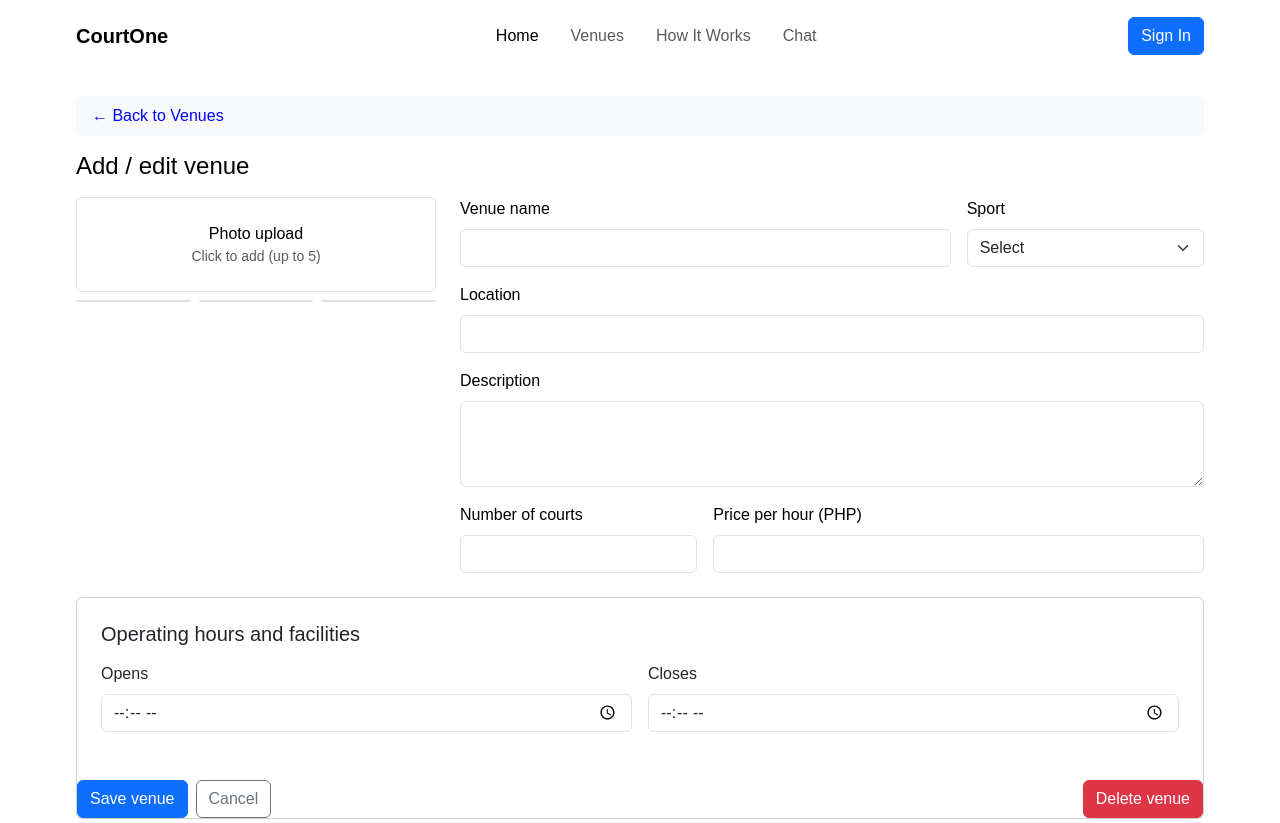
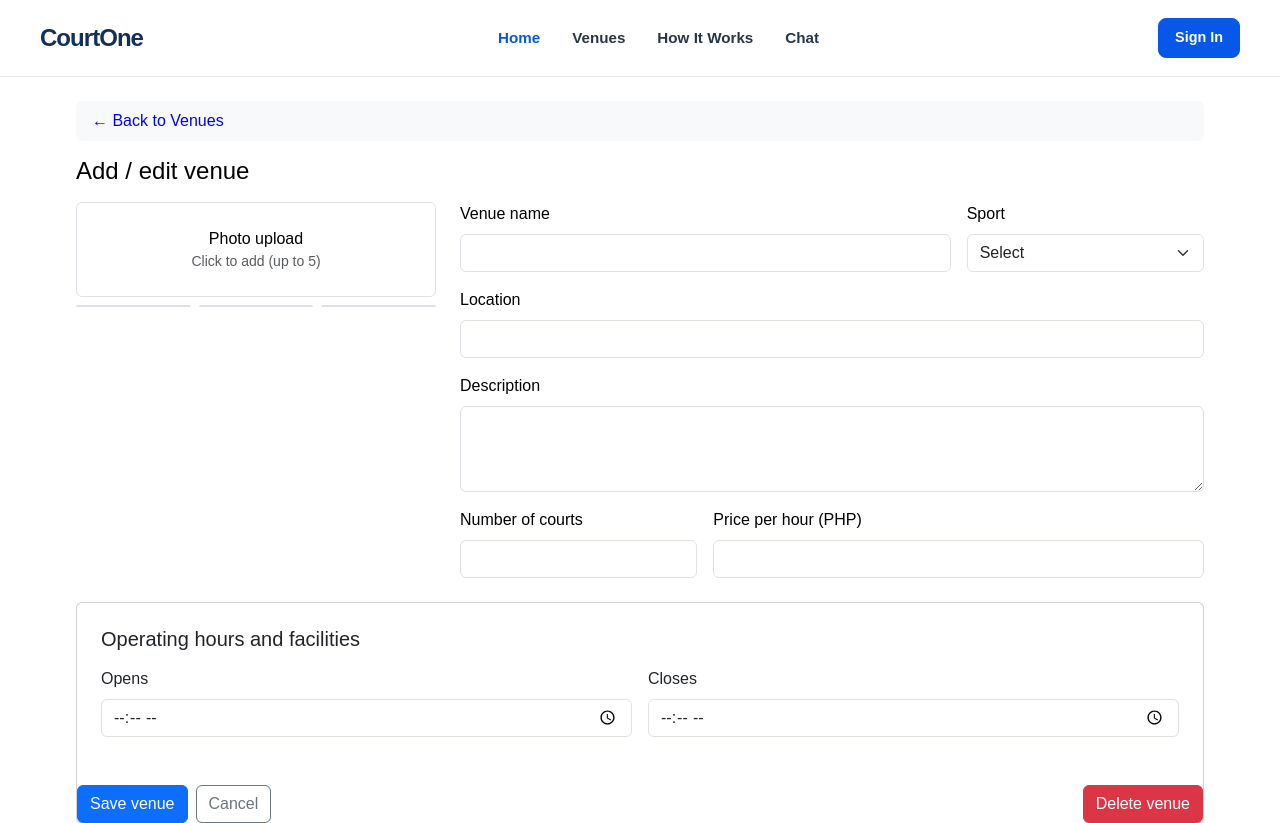
Before and after one commit to AndrewTDLSU/CCAPDEV-N24-1-CourtOne, a PHP site: page /venueForm.html in a window 1280 px wide. Shown: the top 823 px of the page. Run offline with PHP 8.4, Linux system fonts and the light colour scheme.

Commit message:
made the top bar uniformed, and fixed venue card image sizes

```diff
--- a/adminDashboard.html
+++ b/adminDashboard.html
@@ -7,6 +7,7 @@
     <link rel="stylesheet" href="bootstrap-5.3.8-dist/css/bootstrap.min.css">
     <link rel="stylesheet" href="customCSS/style.css">
     <link rel="stylesheet" href="customCSS/adminStyles.css">
+    <link rel="stylesheet" href="customCSS/topbar.css">
 </head>
 <body>
     <!-- Show the logged-in role, desktop links, profile avatar, and mobile menu. -->
--- a/bookingConfirmation.html
+++ b/bookingConfirmation.html
@@ -11,6 +11,7 @@
 
     <!-- Custom CSS -->
     <link rel="stylesheet" href="customCSS/style.css">
+    <link rel="stylesheet" href="customCSS/topbar.css">
 </head>
 
 <body>
--- a/browseVenues.html
+++ b/browseVenues.html
@@ -5,6 +5,7 @@
     <title>CourtOne Venues</title>
     <meta name="viewport" content="width=device-width, initial-scale=1.0">
     <link rel="stylesheet" href="customCSS/browseVenues.css">
+    <link rel="stylesheet" href="customCSS/topbar.css">
 </head>
 
 <body>
--- a/chat.html
+++ b/chat.html
@@ -5,6 +5,7 @@
     <title>CourtOne Chat</title>
     <meta name="viewport" content="width=device-width, initial-scale=1.0">
     <link rel="stylesheet" href="customCSS/chat.css">
+    <link rel="stylesheet" href="customCSS/topbar.css">
 </head>
 
 <body>
--- /dev/null
+++ b/customCSS/topbar.css
@@ -0,0 +1,329 @@
+body > header.container,
+body > header.admin-header,
+body > nav,
+.page-shell > header.topbar {
+    position: relative;
+    z-index: 10;
+    box-sizing: border-box;
+    min-height: 76px;
+    margin: 0;
+    border-bottom: 1px solid #e5e7eb;
+    background: #fff;
+}
+
+body > header.container {
+    width: 100%;
+    max-width: none;
+    padding: 0 !important;
+}
+
+body > header.container > nav {
+    box-sizing: border-box;
+    width: min(1200px, calc(100% - 2rem));
+    min-height: 76px;
+    display: flex;
+    align-items: center;
+    justify-content: space-between;
+    gap: 1.5rem;
+    margin: 0 auto;
+    padding: 0 !important;
+}
+
+body > header.container > nav > .navbar-brand,
+body > header.container > nav.d-flex > a:first-child {
+    flex: 0 0 auto;
+    color: #12305b;
+    font-size: 1.5rem;
+    font-weight: 800;
+    letter-spacing: -0.04em;
+    text-decoration: none;
+}
+
+body > header.container > nav .navbar-collapse {
+    justify-content: center;
+}
+
+body > header.container > nav .navbar-nav {
+    align-items: center;
+    gap: clamp(0.5rem, 2vw, 1.5rem);
+}
+
+body > header.container > nav .nav-link,
+body > header.container > nav.d-flex > a:not(:first-child) {
+    color: #27364b;
+    font-size: 0.95rem;
+    font-weight: 600;
+    text-decoration: none;
+    white-space: nowrap;
+}
+
+body > header.container > nav .nav-link:hover,
+body > header.container > nav .nav-link.active,
+body > header.container > nav.d-flex > a:not(:first-child):hover {
+    color: #0757e8;
+}
+
+body > header.container > nav.d-flex > a:first-child,
+body > header.container > nav.d-flex > a:last-child {
+    white-space: nowrap;
+}
+
+body > header.container > nav.d-flex > a:last-child {
+    margin-left: auto;
+    padding: 0.55rem 1rem;
+    border: 1px solid #dce5f1;
+    border-radius: 0.5rem;
+    background: #f5f8fc;
+    color: #12305b;
+    font-size: 0.9rem;
+    font-weight: 700;
+    text-decoration: none;
+}
+
+body > header.container > nav > .d-flex {
+    align-items: center;
+}
+
+body > header.container > nav .btn-primary,
+.page-shell > .topbar .sign-in {
+    min-height: 40px;
+    display: inline-flex;
+    align-items: center;
+    justify-content: center;
+    padding: 0.55rem 1rem;
+    border: 1px solid #0757e8;
+    border-radius: 0.5rem;
+    background: #0757e8;
+    color: #fff;
+    font-size: 0.9rem;
+    font-weight: 700;
+    line-height: 1.2;
+    text-decoration: none;
+    white-space: nowrap;
+}
+
+body > header.container > nav .btn-primary:hover,
+.page-shell > .topbar .sign-in:hover {
+    border-color: #0649c7;
+    background: #0649c7;
+    color: #fff;
+}
+
+body > header.container > nav .navbar-toggler {
+    flex: 0 0 auto;
+}
+
+body > header.container > nav .dropdown-menu {
+    z-index: 20;
+}
+
+body > header.container > nav .dropdown-toggle.btn-secondary {
+    min-height: 40px;
+    border-radius: 0.5rem;
+    font-size: 0.9rem;
+    font-weight: 700;
+}
+
+body > nav {
+    box-sizing: border-box;
+    display: flex;
+    align-items: center;
+    justify-content: center;
+    flex-wrap: wrap;
+    gap: clamp(1rem, 3vw, 2rem);
+    padding: 0 1rem;
+    text-align: left;
+}
+
+body > nav a {
+    margin: 0;
+    color: #27364b;
+    font-size: 0.95rem;
+    font-weight: 600;
+    text-decoration: none;
+    white-space: nowrap;
+}
+
+body > nav a:hover {
+    color: #0757e8;
+}
+
+.page-shell > header.topbar {
+    box-sizing: border-box;
+    width: min(1200px, 100%);
+    min-height: 76px;
+    display: flex;
+    align-items: center;
+    justify-content: space-between;
+    gap: 1.5rem;
+    margin: 0 auto;
+    padding: 0 1rem;
+}
+
+.page-shell > header.topbar .back-link {
+    min-width: 0;
+    margin: 0;
+    color: #0757e8;
+    font-size: 0.95rem;
+    white-space: nowrap;
+}
+
+.page-shell > header.topbar .site-nav,
+.page-shell > header.topbar .main-nav {
+    position: static;
+    display: flex;
+    align-items: center;
+    justify-content: center;
+    flex: 1;
+    gap: clamp(1rem, 2.5vw, 2rem);
+    padding: 0;
+    border: 0;
+    background: transparent;
+    box-shadow: none;
+}
+
+.page-shell > header.topbar .site-nav a,
+.page-shell > header.topbar .main-nav a {
+    padding: 0;
+    color: #27364b;
+    font-size: 0.95rem;
+    font-weight: 600;
+    text-decoration: none;
+    white-space: nowrap;
+}
+
+.page-shell > header.topbar .site-nav a:hover,
+.page-shell > header.topbar .site-nav a.active,
+.page-shell > header.topbar .main-nav a:hover {
+    color: #0757e8;
+}
+
+.page-shell > header.topbar .menu-button {
+    position: static;
+    flex: 0 0 auto;
+    transform: none;
+}
+
+body > header.admin-header {
+    width: 100%;
+    min-height: 76px;
+}
+
+body > header.admin-header .admin-header-inner {
+    width: min(1200px, calc(100% - 2rem));
+    min-height: 76px;
+    grid-template-columns: minmax(180px, 1fr) auto minmax(64px, 1fr);
+    gap: 1.5rem;
+}
+
+body > header.admin-header .admin-identity {
+    font-size: 1rem;
+}
+
+body > header.admin-header .admin-top-nav {
+    gap: clamp(1rem, 2.5vw, 2rem);
+}
+
+body > header.admin-header .admin-top-nav a {
+    color: #27364b;
+    font-size: 0.95rem;
+    font-weight: 600;
+    text-decoration: none;
+}
+
+body > header.admin-header .admin-top-nav a:hover {
+    color: #0757e8;
+}
+
+@media (max-width: 900px) {
+    body > header.container > nav,
+    body > header.admin-header .admin-header-inner,
+    .page-shell > header.topbar {
+        gap: 0.75rem;
+    }
+
+    body > header.container > nav .navbar-nav {
+        gap: 0.25rem;
+    }
+
+    .page-shell > header.topbar .site-nav,
+    .page-shell > header.topbar .main-nav {
+        gap: 0.75rem;
+    }
+}
+
+@media (max-width: 600px) {
+    body > header.container,
+    body > header.admin-header,
+    body > nav,
+    .page-shell > header.topbar {
+        min-height: 68px;
+    }
+
+    body > header.container > nav,
+    body > header.admin-header .admin-header-inner {
+        min-height: 68px;
+    }
+
+    body > header.container > nav,
+    body > nav {
+        flex-wrap: wrap;
+    }
+
+    body > header.container > nav > .navbar-brand,
+    body > header.container > nav.d-flex > a:first-child {
+        font-size: 1.3rem;
+    }
+
+    body > header.container > nav.d-flex {
+        gap: 0.65rem !important;
+    }
+
+    body > header.container > nav.d-flex > a:last-child {
+        margin-left: auto;
+    }
+
+    .page-shell > header.topbar {
+        flex-wrap: wrap;
+        padding: 0.5rem 0.75rem;
+    }
+
+    .page-shell > header.topbar .back-link {
+        order: 0;
+    }
+
+    .page-shell > header.topbar .site-nav {
+        flex: 1 1 100%;
+        justify-content: center;
+        flex-wrap: wrap;
+        order: 2;
+        padding-bottom: 0.5rem;
+    }
+
+    .page-shell > header.topbar .main-nav {
+        position: absolute;
+        z-index: 11;
+        top: calc(100% - 0.25rem);
+        right: 0.75rem;
+        left: 0.75rem;
+        flex: 1 1 100%;
+        align-items: stretch;
+        order: 2;
+    }
+
+    .page-shell > header.topbar .main-nav:not(.is-open) {
+        display: none;
+    }
+
+    .page-shell > header.topbar .main-nav.is-open {
+        display: flex;
+    }
+
+    .page-shell > header.topbar .main-nav a {
+        padding: 0.7rem 1rem;
+    }
+
+    .page-shell > header.topbar .sign-in {
+        margin-left: auto;
+    }
+}
--- a/index.html
+++ b/index.html
@@ -12,6 +12,7 @@
     <!-- Custom CSS -->
     <link rel="stylesheet" href="customCSS/style.css">
     <link rel="stylesheet" href="customCSS/home.css">
+    <link rel="stylesheet" href="customCSS/topbar.css">
 </head>
 
 <body>
--- a/login.html
+++ b/login.html
@@ -11,6 +11,7 @@
 
         <!-- bootstrap link -->
         <link rel="stylesheet" href="bootstrap-5.3.8-dist/css/bootstrap.min.css"> <!-- bootstrap css for grid -->
+        <link rel="stylesheet" href="customCSS/topbar.css">
         <!--<script src="[filepath]"></script>  bootstrap js script, Not used yet, remove when unncessary -->
     </head>
 
--- a/manageStaff.html
+++ b/manageStaff.html
@@ -15,6 +15,7 @@
         <!-- Custom CSS -->
         <link rel="stylesheet" href="customCSS/style.css">
         <link rel="stylesheet" href="customCSS/ownerMgmt.css">
+        <link rel="stylesheet" href="customCSS/topbar.css">
 
     </head>
 
--- a/manageVenue.html
+++ b/manageVenue.html
@@ -16,6 +16,7 @@
         <!-- Custom CSS -->
         <link rel="stylesheet" href="customCSS/style.css">
         <link rel="stylesheet" href="customCSS/ownerMgmt.css">
+        <link rel="stylesheet" href="customCSS/topbar.css">
 
     </head>
 
--- a/ownerDashboard.html
+++ b/ownerDashboard.html
@@ -14,6 +14,7 @@
         <!-- Custom CSS -->
         <link rel="stylesheet" href="customCSS/style.css">
         <link rel="stylesheet" href="customCSS/ownerMgmt.css">
+        <link rel="stylesheet" href="customCSS/topbar.css">
 
     </head>
 
--- a/payment.html
+++ b/payment.html
@@ -5,6 +5,7 @@
     <title>CourtOne Payment</title>
     <meta name="viewport" content="width=device-width, initial-scale=1.0">
     <link rel="stylesheet" href="customCSS/payment.css">
+    <link rel="stylesheet" href="customCSS/topbar.css">
 </head>
 
 <body>
--- a/signup.html
+++ b/signup.html
@@ -5,6 +5,7 @@
         <meta name="viewport" content="width=device-width, initial-scale=1.0">
         <title>CourtOne | Sign Up</title>
         <link rel="stylesheet" href="customCSS/signupStyles.css">
+        <link rel="stylesheet" href="customCSS/topbar.css">
     </head>
     <body>
         <div class="page-shell">
--- a/staffDashboard.html
+++ b/staffDashboard.html
@@ -12,6 +12,7 @@
 
     <!-- Custom CSS -->
     <link rel="stylesheet" href="customCSS/style.css">
+    <link rel="stylesheet" href="customCSS/topbar.css">
 </head>
 
 <body>
--- a/userDashboard.html
+++ b/userDashboard.html
@@ -12,6 +12,7 @@
     <!-- Custom CSS -->
     <link rel="stylesheet" href="customCSS/style.css">
     <link rel="stylesheet" href="customCSS/userDashboard.css">
+    <link rel="stylesheet" href="customCSS/topbar.css">
 </head>
 
 <body>
--- a/venueForm.html
+++ b/venueForm.html
@@ -12,6 +12,7 @@
         <!-- Custom CSS -->
         <link rel="stylesheet" href="customCSS/style.css">
         <link rel="stylesheet" href="customCSS/ownerMgmt.css">
+        <link rel="stylesheet" href="customCSS/topbar.css">
 
     </head>
 
--- a/viewVenue.html
+++ b/viewVenue.html
@@ -5,6 +5,7 @@
     <meta name="viewport" content="width=device-width, initial-scale=1">
     <title>Venue details | CourtOne</title>
     <link rel="stylesheet" href="customCSS/venueStyles.css">
+    <link rel="stylesheet" href="customCSS/topbar.css">
 </head>
 <body>
     <div class="page-shell">
```
Also changed, not shown: customCSS/home.css (+7 -0 lines).
